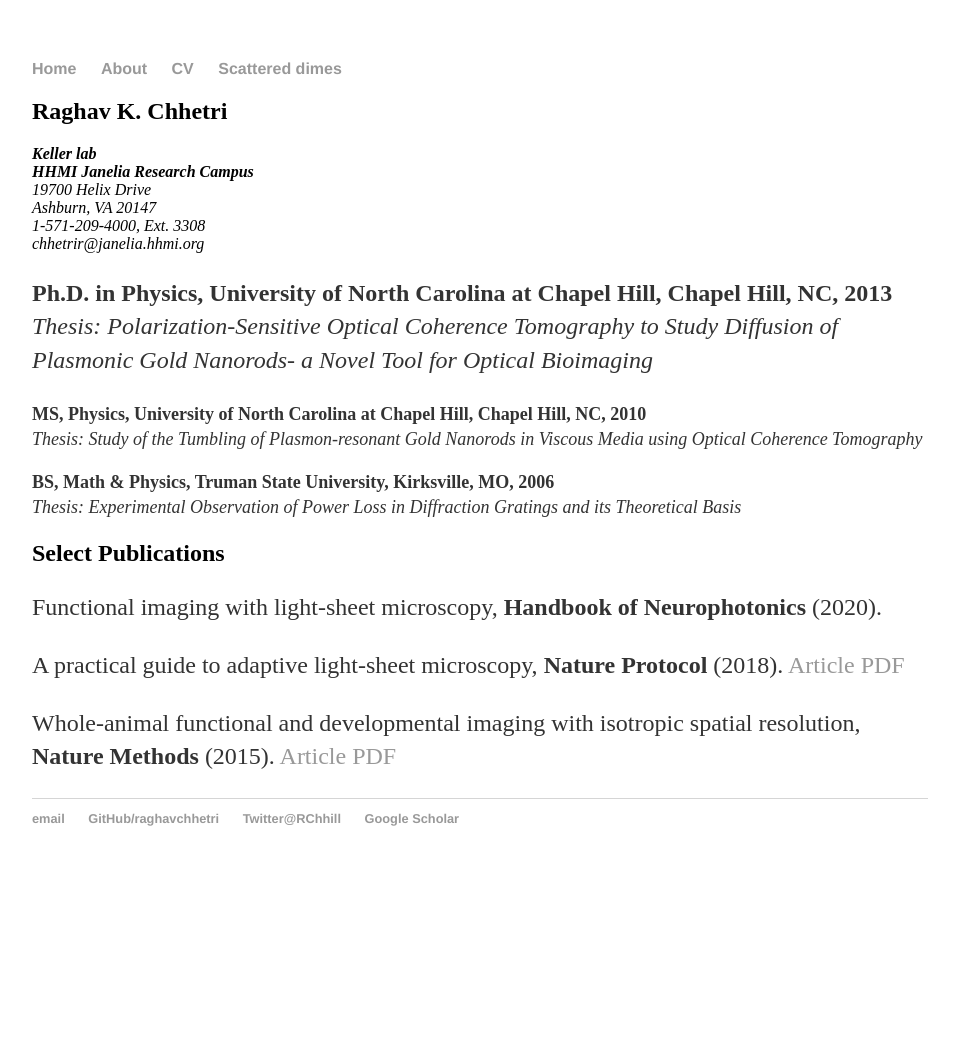
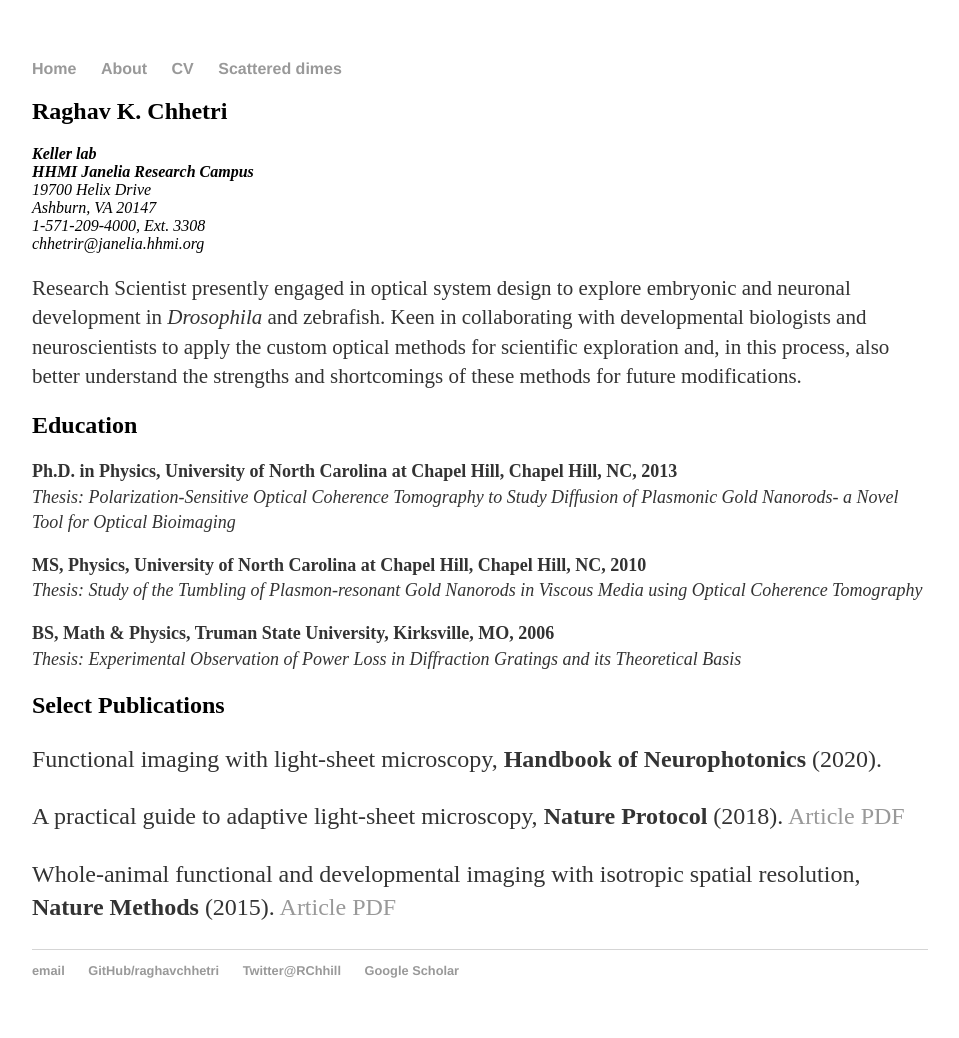
Before and after one commit to raghavchhetri/raghavchhetri.github.io, a Jekyll site: the page built from cv/index.html, in a window 1280 px wide. Shown: the whole page, without its empty margins (160-1119 px from the left). Built offline with Jekyll 4.4.1, drawn with Linux system fonts in a browser that asks for light colours; before the commit the page ends 900 px from its top, so only the background shows below that.

Commit message:
Update index.html

```diff
--- a/cv/index.html
+++ b/cv/index.html
@@ -14,7 +14,7 @@
 			<span class="obfuscate">chhetrir@janelia.hhmi.org</span>
 		</address>
 
-		<p style="font-size:21px> Research Scientist presently engaged in optical system design to explore embryonic and neuronal development in Drosophila
+		<p style="font-size:21px;"> Research Scientist presently engaged in optical system design to explore embryonic and neuronal development in <em>Drosophila</em>
 			  and zebrafish. Keen in collaborating with developmental biologists and neuroscientists to apply the custom optical methods for scientific exploration
 			  and, in this process, also better understand the strengths and shortcomings of these methods for future modifications. </p>
 
```
